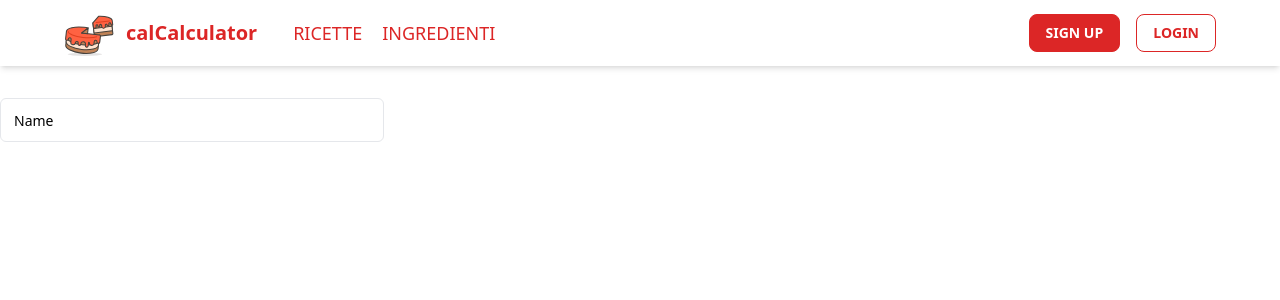
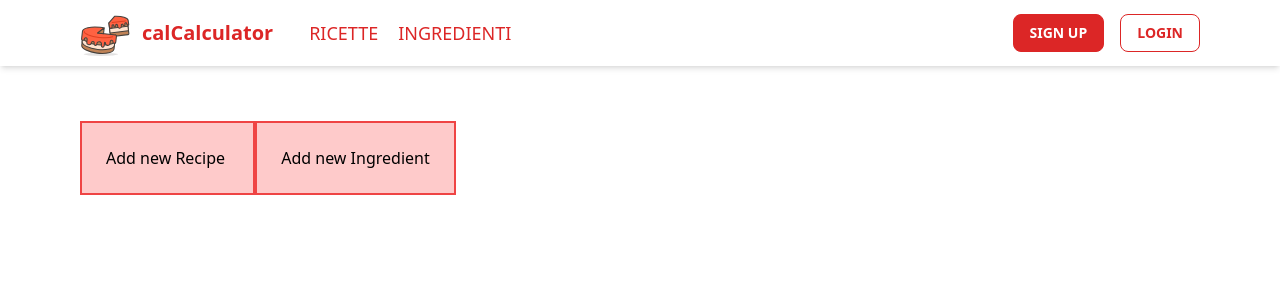
Before and after one commit to pietro-giordano/calCalculator_nuxt, a Nuxt app: page / in a window 1280 px wide. Shown: the top 300 px of the page. Built offline with nearby package versions, Linux system fonts and the light colour scheme.

Commit message:
aggiunta create di recipes e ingredients

```diff
--- a/components/navbar.client.vue
+++ b/components/navbar.client.vue
@@ -1,47 +1,10 @@
 <template>
-      <!-- <nav class="lg:px-16 px-6 bg-white shadow-md flex flex-wrap items-center lg:py-0 py-2">
-            <div class="flex-1 flex justify-between items-center">
-                  <div class="flex gap-x-5">
-                        <a href="/" class="flex text-lg font-semibold">
-                              <img src="../public/559birthdaycake3_100233.svg" width="50" height="50" class="p-2"
-                                    alt="Rz Codes Logo" />
-                              <div class="mt-3 text-red-600 text-xl">calCalculator</div>
-                        </a>
-
-                        <ul class="text-xl text-center items-center gap-x-5 pt-4 md:gap-x-4 lg:text-lg lg:flex lg:pt-0 hidden"
-                              id="menu">
-                              <li v-for="link in navbar" class="py-2 lg:py-0 ">
-                                    <a class="text-red-600 hover:pb-4 hover:border-b-4 hover:border-yellow-400"
-                                          :href=link.linkTo>
-                                          {{ link.text }}
-                                    </a>
-                              </li>
-                        </ul>
-                  </div>
-
-                  <label for="menu-toggle" class="cursor-pointer lg:hidden block">
-                        <svg class="fill-current text-red-600" xmlns="http://www.w3.org/2000/svg" width="20" height="20"
-                              viewBox="0 0 20 20">
-                              <title>menu</title>
-                              <path d="M0 3h20v2H0V3zm0 6h20v2H0V9zm0 6h20v2H0v-2z"></path>
-                        </svg>
-                  </label>
-                  <input class="hidden" type="checkbox" id="menu-toggle" />
-
-                  <div class="hidden lg:flex lg:items-center lg:w-auto w-full gap-x-5" id="menu">
-                        <ul class="text-xl text-center items-center gap-x-5 pt-4 md:gap-x-4 lg:text-lg lg:flex lg:pt-0">
-                              <button1 content="Sign Up" />
-                              <button2 content="Login" />
-                        </ul>
-                  </div>
-            </div>
-      </nav> -->
-      <nav class="flex flex-col lg:flex-row lg:px-16 px-6 lg:py-2 py-2 bg-white shadow-md">
+      <nav class="flex flex-col lg:flex-row lg:px-20 px-6 lg:py-2 py-2 bg-white shadow-md">
             <div class="flex justify-between lg:justify-normal">
-                  <a href="#" class="flex items-center text-lg font-semibold">
-                        <img src="../public/559birthdaycake3_100233.svg" width="50" height="50" alt="Rz Codes Logo" />
+                  <nuxt-link to="/" class="flex items-center text-lg font-semibold">
+                        <img src="/559birthdaycake3_100233.svg" width="50" height="50" alt="Rz Codes Logo" />
                         <div class="text-red-600 text-xl px-3 align-middle">calCalculator</div>
-                  </a>
+                  </nuxt-link>
 
                   <!-- hamburger by tailwind components -->
                   <div class="flex items-center lg:hidden">
@@ -67,10 +30,10 @@
                   :class="!open ? 'hidden' : 'flex'">
                   <ul class="flex flex-col lg:flex-row items-center text-lg gap-x-5">
                         <li v-for="link in navbar" class="py-2 lg:py-0">
-                              <a class="text-red-600 hover:pb-4 hover:border-b-4 hover:border-yellow-400 uppercase"
-                                    :href=link.linkTo>
+                              <nuxt-link class="text-red-600 hover:pb-4 hover:border-b-4 hover:border-yellow-400 uppercase"
+                                    :to=link.linkTo>
                                     {{ link.text }}
-                              </a>
+                              </nuxt-link>
                         </li>
                   </ul>
 
--- a/pages/index.vue
+++ b/pages/index.vue
@@ -1,17 +1,12 @@
 <template>
-      <div>
-            <form class="mt-8 mb-2 w-80 max-w-screen-lg sm:w-96">
-                  <div class="mb-4 flex flex-col gap-6">
-                        <div class="relative h-11 w-full min-w-[200px]">
-                              <input class="peer h-full w-full rounded-md border border-blue-gray-200 bg-transparent px-3 py-3 font-sans text-sm font-normal text-blue-gray-700 outline outline-0 transition-all placeholder-shown:border placeholder-shown:border-blue-gray-200 placeholder-shown:border-t-blue-gray-200 focus:border-2 focus:border-pink-500 focus:border-t-transparent focus:outline-0 disabled:border-0 disabled:bg-blue-gray-50"
-                                    placeHolder=" " />
-                              <label
-                                    class="before:content[' '] after:content[' '] pointer-events-none absolute left-0 -top-1.5 flex h-full w-full select-none text-[11px] font-normal leading-tight text-blue-gray-400 transition-all before:pointer-events-none before:mt-[6.5px] before:mr-1 before:box-border before:block before:h-1.5 before:w-2.5 before:rounded-tl-md before:border-t before:border-l before:border-blue-gray-200 before:transition-all after:pointer-events-none after:mt-[6.5px] after:ml-1 after:box-border after:block after:h-1.5 after:w-2.5 after:flex-grow after:rounded-tr-md after:border-t after:border-r after:border-blue-gray-200 after:transition-all peer-placeholder-shown:text-sm peer-placeholder-shown:leading-[4.1] peer-placeholder-shown:text-blue-gray-500 peer-placeholder-shown:before:border-transparent peer-placeholder-shown:after:border-transparent peer-focus:text-[11px] peer-focus:leading-tight peer-focus:text-pink-500 peer-focus:before:border-t-2 peer-focus:before:border-l-2 peer-focus:before:!border-pink-500 peer-focus:after:border-t-2 peer-focus:after:border-r-2 peer-focus:after:!border-pink-500 peer-disabled:text-transparent peer-disabled:before:border-transparent peer-disabled:after:border-transparent peer-disabled:peer-placeholder-shown:text-blue-gray-500">
-                                    Name
-                              </label>
-                        </div>
-                  </div>
-            </form>
+      <div class="container px-20 py-20">
+            <NuxtLink to="/recipes/create" class="border-2 border-red-500 bg-red-200 p-6">
+                  Add new Recipe
+            </NuxtLink>
+
+            <NuxtLink to="/ingredients/create" class="border-2 border-red-500 bg-red-200 p-6">
+                  Add new Ingredient
+            </NuxtLink>
       </div>
 </template>
 
--- /dev/null
+++ b/pages/ingredients/create.vue
@@ -0,0 +1,22 @@
+<template>
+      <div>
+            <form class="mt-8 mb-2 w-80 max-w-screen-lg sm:w-96">
+                  <div class="mb-4 flex flex-col gap-6">
+                        <div class="relative h-11 w-full min-w-[200px]">
+                              <input class="peer h-full w-full rounded-md border border-blue-gray-200 bg-transparent px-3 py-3 font-sans text-sm font-normal text-blue-gray-700 outline outline-0 transition-all placeholder-shown:border placeholder-shown:border-blue-gray-200 placeholder-shown:border-t-blue-gray-200 focus:border-2 focus:border-pink-500 focus:border-t-transparent focus:outline-0 disabled:border-0 disabled:bg-blue-gray-50"
+                                    placeHolder=" " />
+                              <label
+                                    class="before:content[' '] after:content[' '] pointer-events-none absolute left-0 -top-1.5 flex h-full w-full select-none text-[11px] font-normal leading-tight text-blue-gray-400 transition-all before:pointer-events-none before:mt-[6.5px] before:mr-1 before:box-border before:block before:h-1.5 before:w-2.5 before:rounded-tl-md before:border-t before:border-l before:border-blue-gray-200 before:transition-all after:pointer-events-none after:mt-[6.5px] after:ml-1 after:box-border after:block after:h-1.5 after:w-2.5 after:flex-grow after:rounded-tr-md after:border-t after:border-r after:border-blue-gray-200 after:transition-all peer-placeholder-shown:text-sm peer-placeholder-shown:leading-[4.1] peer-placeholder-shown:text-blue-gray-500 peer-placeholder-shown:before:border-transparent peer-placeholder-shown:after:border-transparent peer-focus:text-[11px] peer-focus:leading-tight peer-focus:text-pink-500 peer-focus:before:border-t-2 peer-focus:before:border-l-2 peer-focus:before:!border-pink-500 peer-focus:after:border-t-2 peer-focus:after:border-r-2 peer-focus:after:!border-pink-500 peer-disabled:text-transparent peer-disabled:before:border-transparent peer-disabled:after:border-transparent peer-disabled:peer-placeholder-shown:text-blue-gray-500">
+                                    Name
+                              </label>
+                        </div>
+                  </div>
+            </form>
+      </div>
+</template>
+
+<script lang="ts" setup>
+
+</script>
+
+<style></style>
--- /dev/null
+++ b/pages/recipes/create.vue
@@ -0,0 +1,11 @@
+<template>
+      <div>
+            creazione nuova ricetta
+      </div>
+</template>
+
+<script lang="ts" setup>
+
+</script>
+
+<style></style>
--- a/tailwind.config.js
+++ b/tailwind.config.js
@@ -10,6 +10,9 @@ module.exports = {
       ],
       theme: {
             extend: {},
+            container: {
+                  center: true
+            }
       },
       plugins: [],
 };
```
